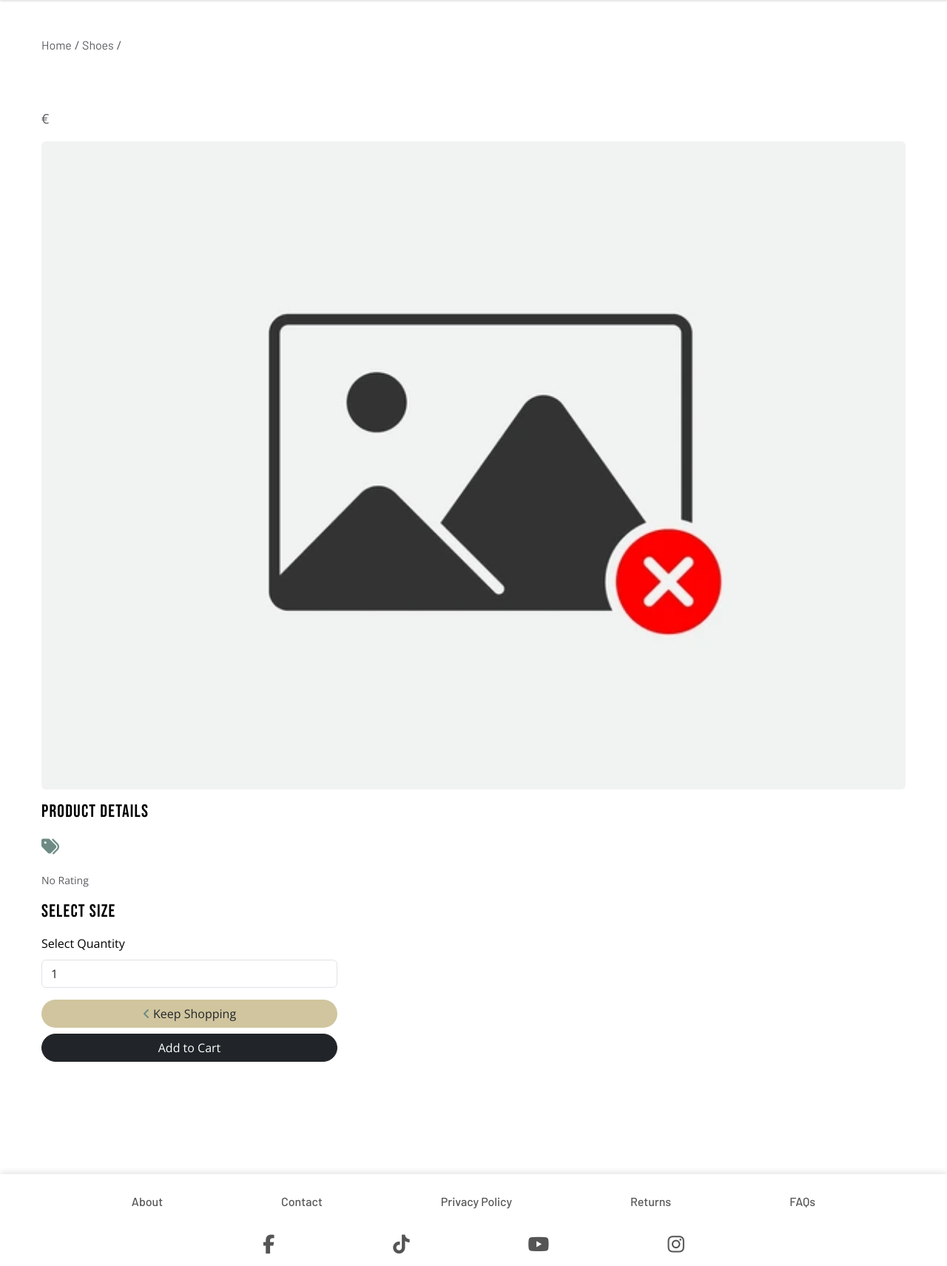
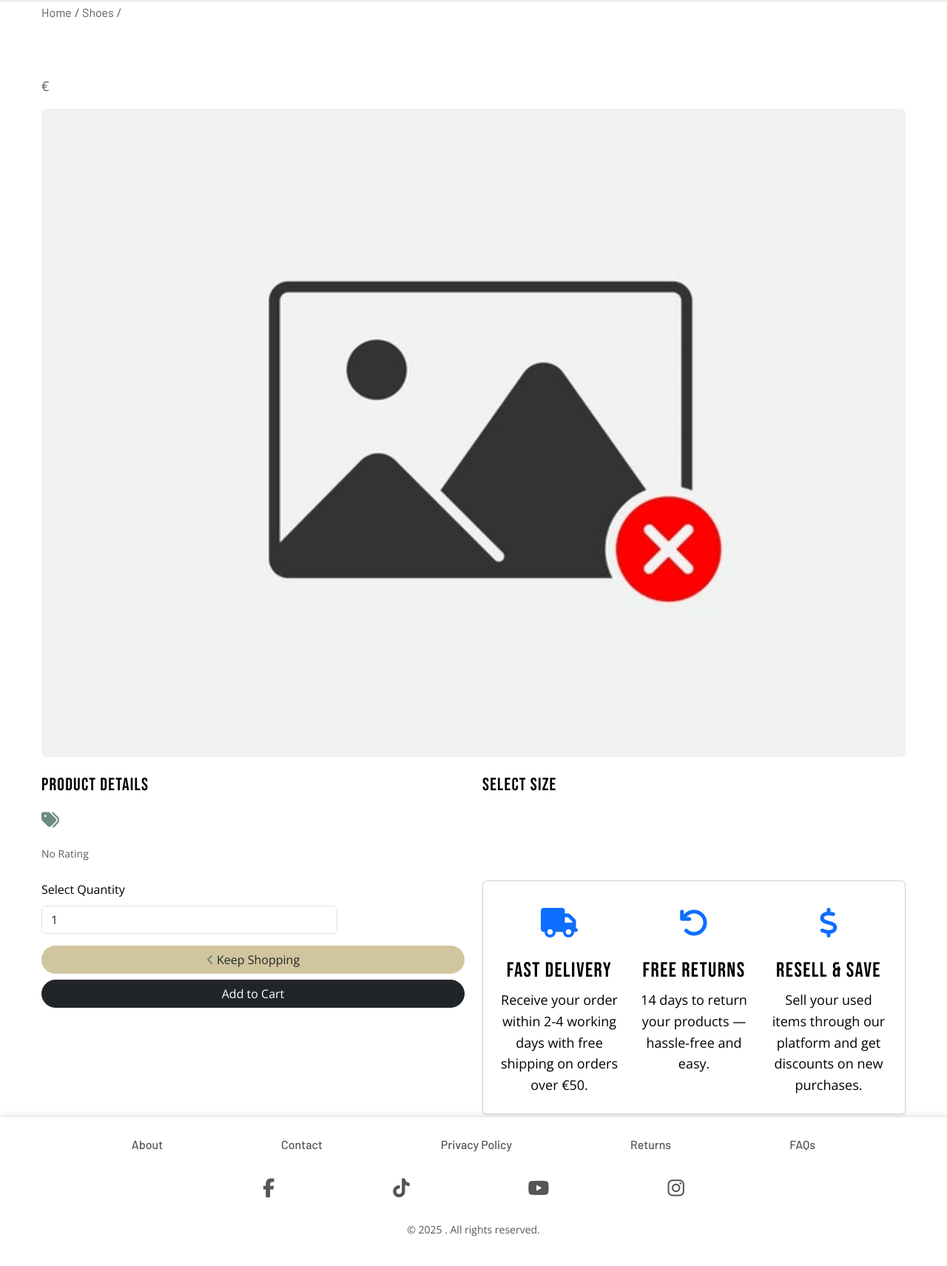
Before and after one commit to ZakariyeNor/sneakup, a Django app: template products/templates/products/product_detail.html in a window 1280 px wide. Shown: the part 108-1819 px from the top of the page at 74% size. Run offline with Django 5.2, Linux system fonts and the light colour scheme; the template is opened without the code that fills it, so the values that code supplies are empty; some libraries are stand-ins or nearby versions.

Commit message:
Created context file in bag app, free delivery banner in home page and product listing page, added also shipping information in product detail page, added delivery percentage and free delivery limit in settings and created variables in context file to retrieve the users current shopping bag from the session and calculates the total price(delivery cost and product cost).

```diff
--- a/products/templates/products/product_detail.html
+++ b/products/templates/products/product_detail.html
@@ -3,7 +3,7 @@
 
 {% block content %}
 <!-- Individual product detail -->
-<section class="py-5 bg-transparent">
+<section class="py-1 bg-transparent">
 
     <div class="container">
 
@@ -36,15 +36,12 @@
             <div class="col-12 position-relative rounded text-center">
                 {% if product.image %}
                 <a href="{% url 'product_detail' product.id %}">
-    <img src="{{ product.image.url }}"
-         alt="{{ product.subtitle }}"
-         class="img-fluid w-100 rounded"
+                    <img src="{{ product.image.url }}" alt="{{ product.subtitle }}" class="img-fluid w-100 rounded"
                         style="aspect-ratio: 4/3; object-fit: cover; object-position: center;">
                 </a>
                 {% else %}
                 <a href="{% url 'product_detail' product.id %}">
-    <img src="{% static 'images/default_image.jpg' %}"
-         alt="{{ product.subtitle }}"
+                    <img src="{% static 'images/default_image.jpg' %}" alt="{{ product.subtitle }}"
                         class="img-fluid w-100 rounded"
                         style="aspect-ratio: 4/3; object-fit: cover; object-position: center;">
                 </a>
@@ -54,17 +51,20 @@
             </div>
         </div>
 
-        <!-- Product description, rating - star rating and product's size -->
+    </div>
+</section>
+<section class="py-1 bg-transparent">
+    <div class="container">
+        <!-- Product description, rating, and size -->
         <div class="row">
-             <div class="col-12">
-                <h6 class="mt-3">
-                    Product Details
-                </h6>
+            <div class="col-12 col-md-6">
+                <h6 class="mt-3">Product Details</h6>
                 <p class="text-muted text-capitalize">
                     {{ product.description }}
                 </p>
                 <h6 class="text-muted text-capitalize mb-3">
-                    <a  style="color: #6d8b84;" class="fw-bold" href="{% url 'products' %}?category={{ product.category.name }}">
+                    <a style="color: #6d8b84;" class="fw-bold"
+                        href="{% url 'products' %}?category={{ product.category.name }}">
                         <i class="fa-solid fa-tags"></i> {{ product.category.friendly_name }}
                     </a>
                 </h6>
@@ -88,15 +88,14 @@
                     <span class="ms-1">{{ product.rating|floatformat:1 }} / 5</span>
                 </small>
                 {% else %}
-                  <small class="text-muted">
-                    No Rating
-                  </small>
+                <small class="text-muted">No Rating</small>
                 {% endif %}
             </div>
+
             <!-- Size Selection -->
-            <div class="col-12">
+            <div class="col-12 col-md-6">
                 <h6 class="mb-3 pt-3">Select Size</h6>
-                <div id="sizeOptions">
+                <div id="sizeOptions" class="d-flex flex-wrap gap-2">
                     {% for size in product.size %}
                     <span class="size-box" data-size="{{ size }}">{{ size }}</span>
                     {% endfor %}
@@ -104,39 +103,70 @@
             </div>
         </div>
 
-        <!-- Form for the quantity, keep shopping link and submit button -->
-        <div class="row">
+        <!-- Form and Shipping Info -->
+        <div class="row mt-4">
+            <div class="col-12 col-md-6">
                 <form method="POST" action="{% url 'bag' %}">
                     {% csrf_token %}
-
-                <!-- Stores the selected size value (set via JavaScript) to be submitted with the form -->
                     <input type="hidden" name="selected_size" id="selectedSizeInput">
 
-                <!-- Quantity Input -->
-                <div class="mb-3">
+                    <div class="mb-3" style="max-width: 400px;">
                         <label for="quantity" class="form-label">Select Quantity</label>
-                    <input type="number" id="quantity" name="quantity" value="1" min="1" max="11" class="form-control"
-                        style="max-width: 400px;">
+                        <input type="number" id="quantity" name="quantity" value="1" min="1" max="11"
+                            class="form-control">
                     </div>
 
-                <!-- Back to shop -->
-                <a href="{% url 'products' %}" class="btn d-block left-0 mb-2"
-                    style="width: 400px; border-radius: 20px; background-color: #bdae78b6;">
+                    <a href="{% url 'products' %}" class="btn d-block mb-2 w-100"
+                        style="border-radius: 20px; background-color: #bdae78b6;">
                         <i class="fa-solid fa-angle-left" style="color: #6d8b84;"></i> Keep Shopping
                     </a>
 
-                <!-- Submit to the bag -->
-                <button type="submit" class="d-block left-0 mb-2 btn btn-dark" style="width: 400px; border-radius: 20px;">
+                    <button type="submit" class="btn btn-dark d-block mb-2 w-100" style="border-radius: 20px;">
                         Add to Cart
                     </button>
                 </form>
             </div>
 
+            <div class="col-12 col-md-6">
+                <div class="card shadow-sm p-4">
+                    <div class="row text-center g-4">
+
+                        <div class="col-12 col-sm-4">
+                            <div>
+                                <div class="mb-3 text-primary fs-1">
+                                    <i class="fa-solid fa-truck"></i>
+                                </div>
+                                <h5 class="mb-2">Fast Delivery</h5>
+                                <p class="mb-0">Receive your order within 2-4 working days with free shipping on orders
+                                    over €50.</p>
+                            </div>
+                        </div>
+
+                        <div class="col-12 col-sm-4">
+                            <div>
+                                <div class="mb-3 text-primary fs-1">
+                                    <i class="fa-solid fa-undo"></i>
+                                </div>
+                                <h5 class="mb-2">Free Returns</h5>
+                                <p class="mb-0">14 days to return your products — hassle-free and easy.</p>
+                            </div>
+                        </div>
+
+                        <div class="col-12 col-sm-4">
+                            <div>
+                                <div class="mb-3 text-primary fs-1">
+                                    <i class="fa-solid fa-dollar-sign"></i>
+                                </div>
+                                <h5 class="mb-2">Resell & Save</h5>
+                                <p class="mb-0">Sell your used items through our platform and get discounts on new
+                                    purchases.</p>
+                            </div>
+                        </div>
+
+                    </div>
+                </div>
+            </div>
+        </div>
     </div>
 </section>
-
-<!-- Product up-selling -->
-<section class="py-5 bg-transparent">
-
-</section>
 {% endblock %}
--- a/products/templates/products/products.html
+++ b/products/templates/products/products.html
@@ -113,6 +113,11 @@
           </div>
           <button type="submit" class="btn btn-dark mt-3 w-100">Apply Filters</button>
       </form>
+      </div>
+      <div class="card bg-light text-center p-3 mt-3 shadow-sm w-100">
+          <h4 class="card-title mb-2">Free Delivery!</h4>
+          <p class="card-text mb-3">Get free delivery on orders over <strong>€80</strong>.</p>
+        </div>
     </aside>
 
     <!-- Product Results -->
```
Also changed, not shown: bag/context.py (added, +34 -0 lines), home/templates/home/index.html (+19 -4 lines), sneakup/settings.py (+7 -0 lines). Lines whose indentation alone changed are shown as unchanged.
